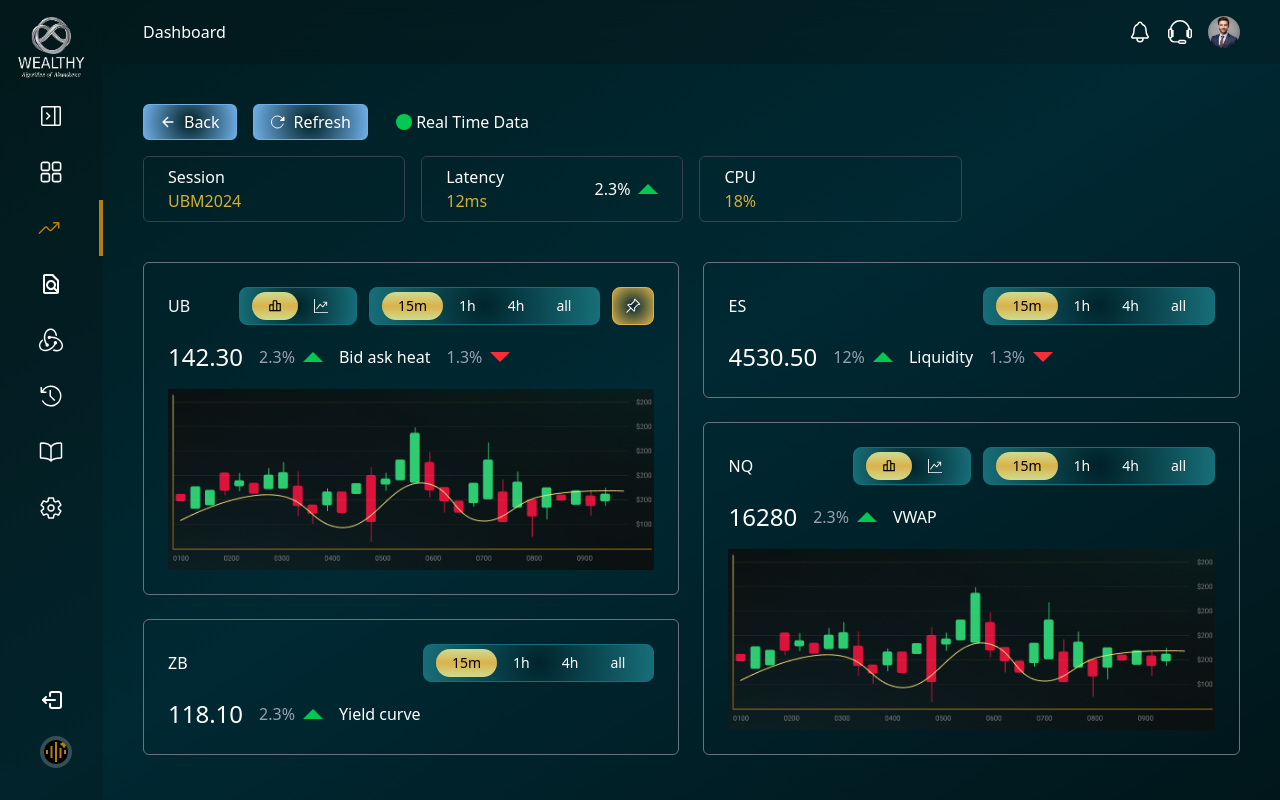
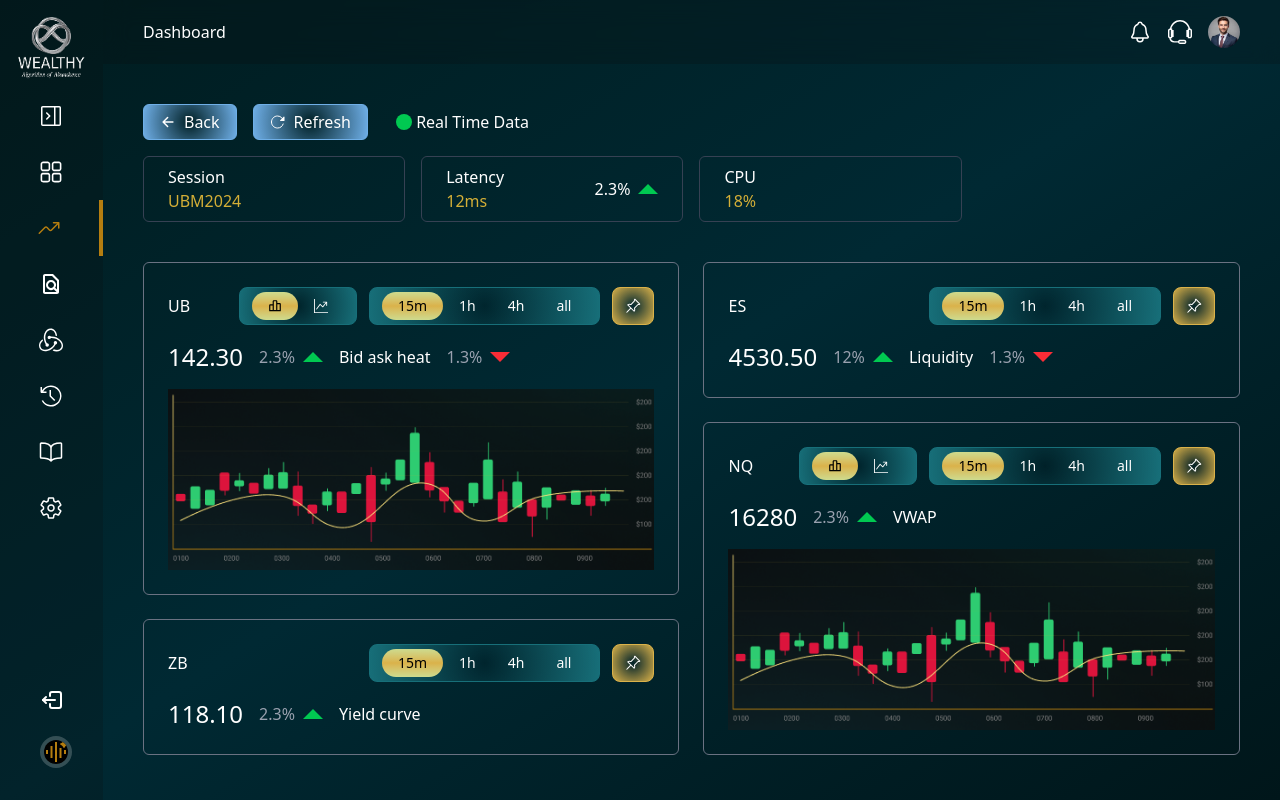
Before and after one commit to shaishab316/trading, a React (Vite) app: page /controls in a window 1280 px wide. Built offline with nearby package versions, Linux system fonts and the light colour scheme.

Commit message:
feat: Add pin toggle button to each control section
Adds a toggle button with a pin icon to each control section in the Controls page.  The toggle button's `onToggle` prop currently logs to the console.

```diff
--- a/src/app/pages/Controls.tsx
+++ b/src/app/pages/Controls.tsx
@@ -106,6 +106,9 @@ export default function Controls() {
 									}))}
 									onChange={console.log}
 								/>
+								<ToggleButton onToggle={console.log}>
+									<BsPinAngle />
+								</ToggleButton>
 							</div>
 						</div>
 						<div className="mt-4 flex gap-4 flex-wrap items-center">
@@ -133,6 +136,9 @@ export default function Controls() {
 									}))}
 									onChange={console.log}
 								/>
+								<ToggleButton onToggle={console.log}>
+									<BsPinAngle />
+								</ToggleButton>
 							</div>
 						</div>
 						<div className="mt-4 flex gap-4 flex-wrap items-center">
@@ -177,6 +183,9 @@ export default function Controls() {
 									}))}
 									onChange={console.log}
 								/>
+								<ToggleButton onToggle={console.log}>
+									<BsPinAngle />
+								</ToggleButton>
 							</div>
 						</div>
 						<div className="my-4 flex gap-4 flex-wrap items-center">
```
